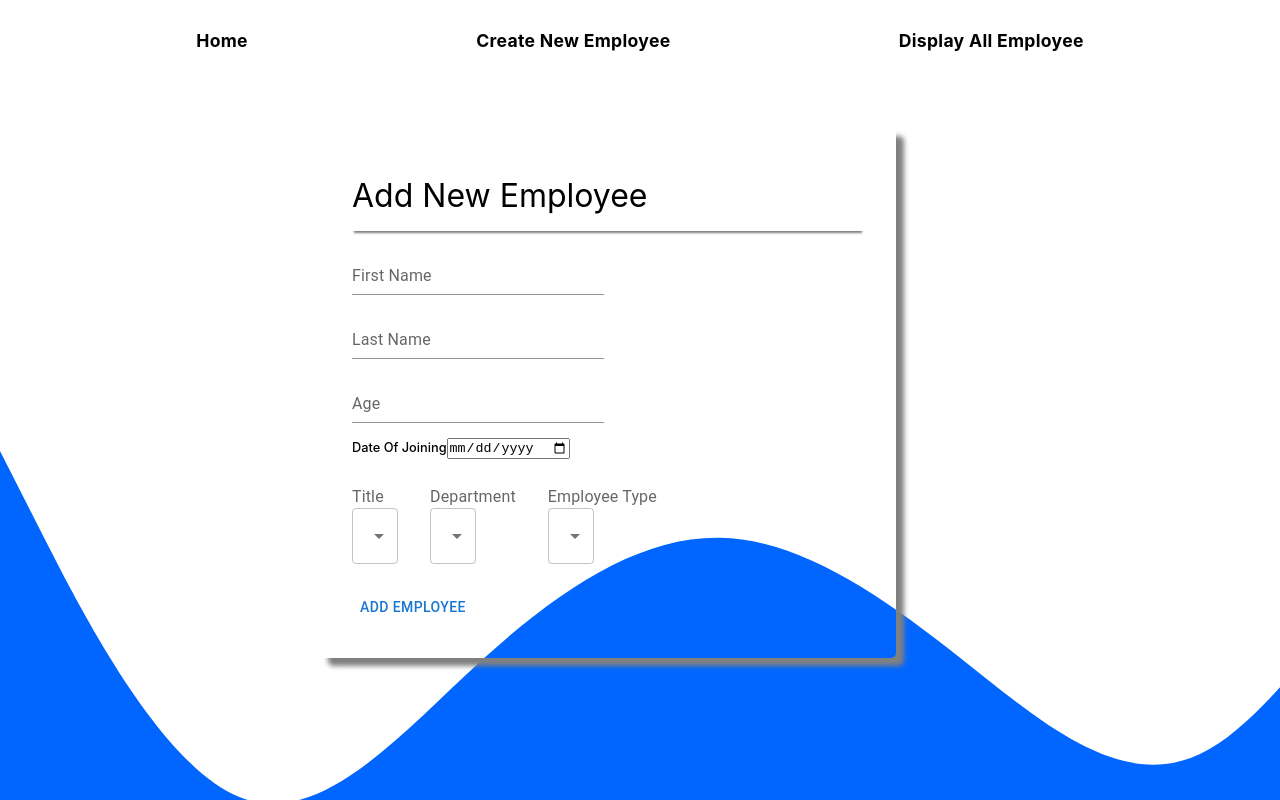
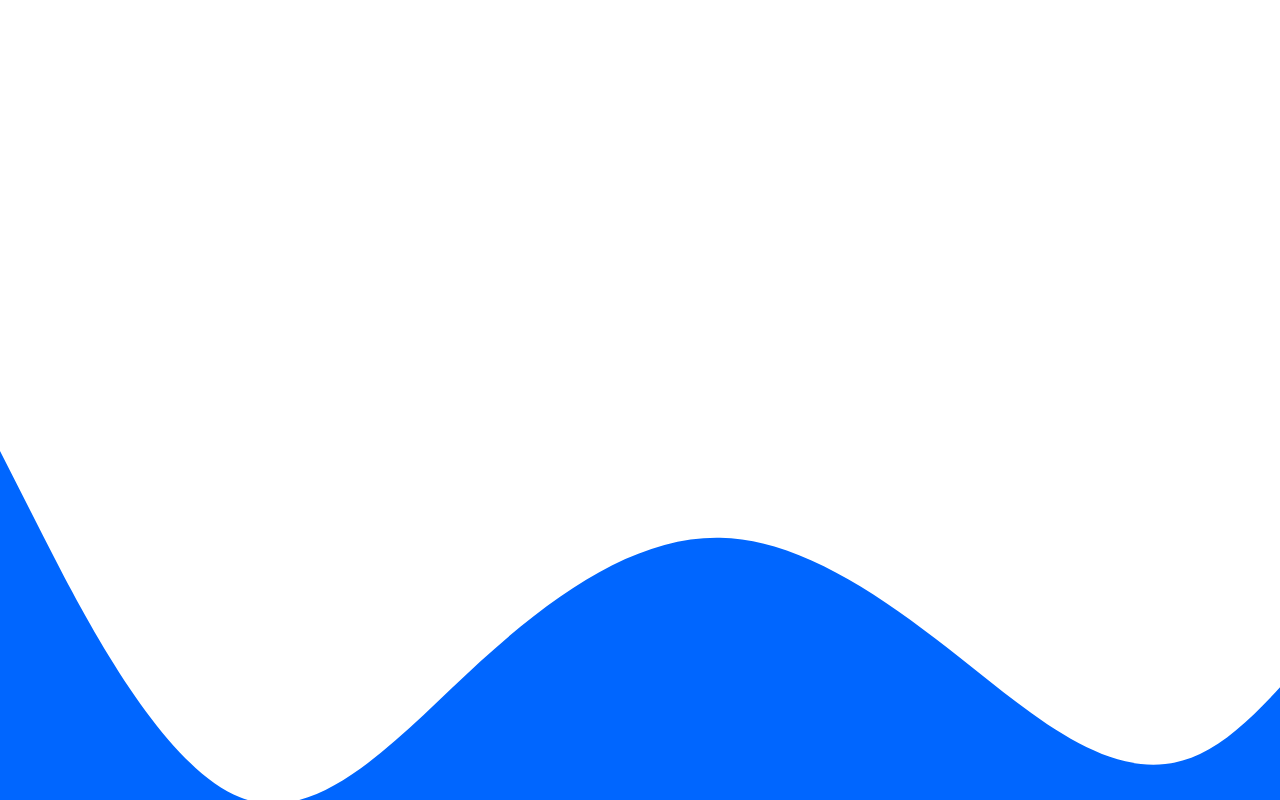
Before and after one commit to astrofx123/frontend, a React (Create React App) app: page /createemployee in a window 1280 px wide. Built offline with nearby package versions, Linux system fonts and the light colour scheme.

Commit message:
Update App.js

```diff
--- a/src/App.js
+++ b/src/App.js
@@ -18,11 +18,11 @@ function App() {
           <Route exact path="http://emanageapp.herokuapp.com/" component={EmployeeDirectory}></Route>
           <Route
             exact
-            path="/createemployee"
+            path="http://emanageapp.herokuapp.com/createemployee"
             component={EmployeeCreate}
           ></Route>
-          <Route exact path="/showemployee" component={EmployeeTable}></Route>
-          <Route exact path="/employee/:id" component={EmployeeDetails}></Route>
+          <Route exact path="http://emanageapp.herokuapp.com/showemployee" component={EmployeeTable}></Route>
+          <Route exact path="http://emanageapp.herokuapp.com/employee/:id" component={EmployeeDetails}></Route>
         </Switch>
       </div>
     </BrowserRouter>
```
